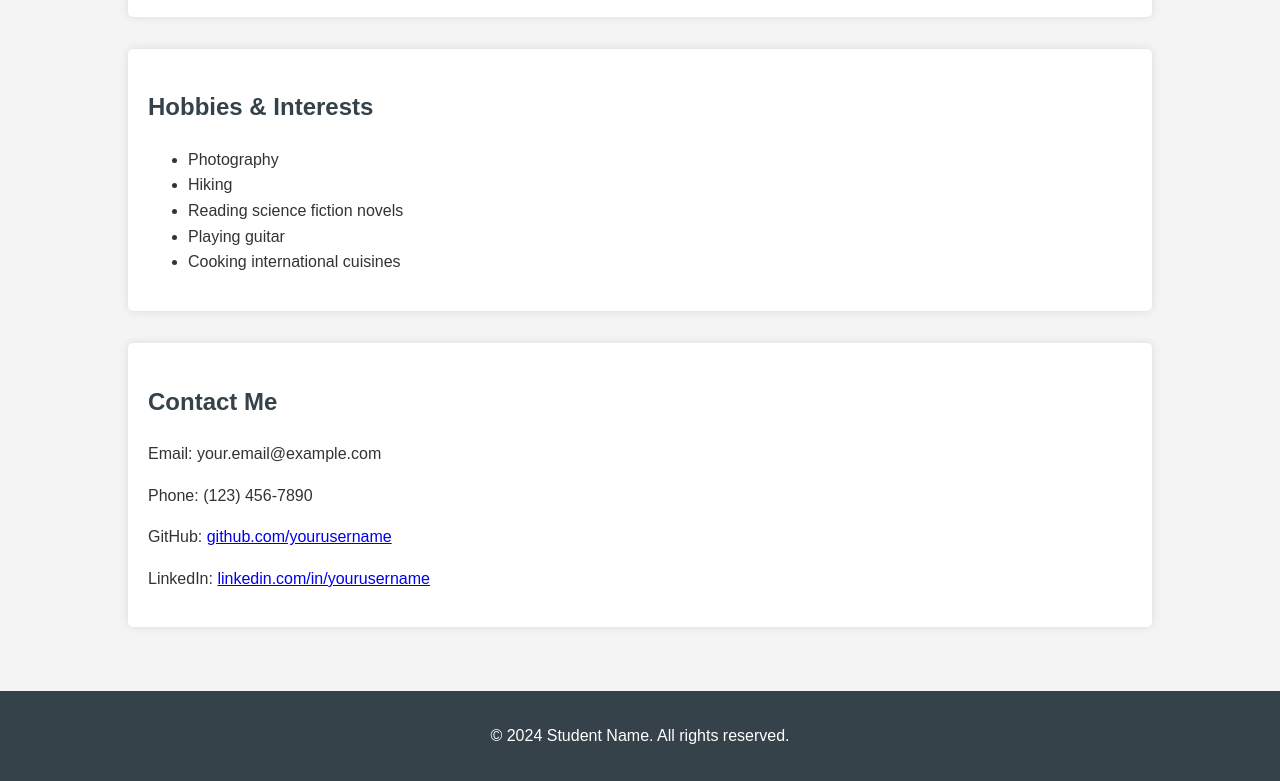
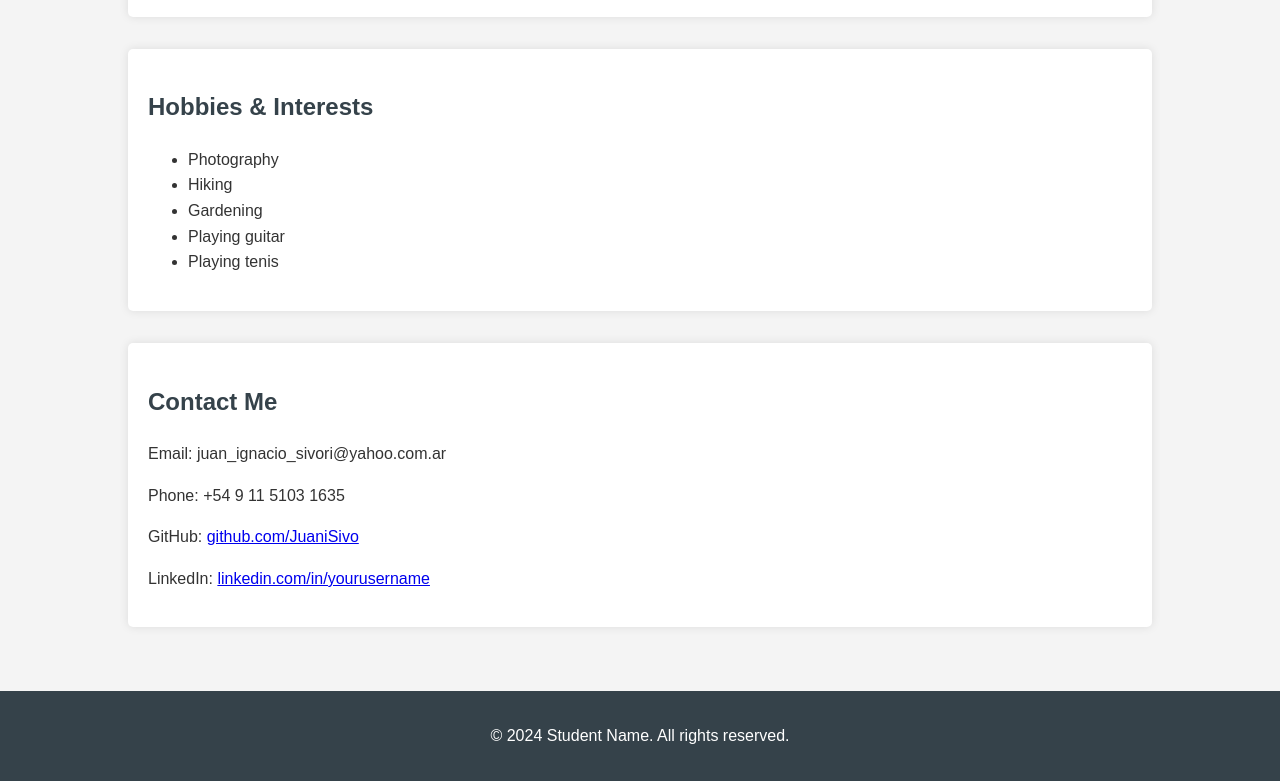
Before and after one commit to JuaniSivo/JuaniSivo.github.io, a plain HTML site: page index.html in a window 1280 px wide. Shown: the part 1557-2338 px from the top of the page. Drawn offline with Linux system fonts and the light colour scheme.

Commit message:
update information

```diff
--- a/index.html
+++ b/index.html
@@ -70,7 +70,7 @@
 </head>
 <body>
     <header>
-        <h1>Student Name</h1>
+        <h1>Juan Ignacio Sivori</h1>
         <p>Web Developer | Designer | Creative Thinker</p>
     </header>
 
@@ -134,17 +134,17 @@
             <ul>
                 <li>Photography</li>
                 <li>Hiking</li>
-                <li>Reading science fiction novels</li>
+                <li>Gardening</li>
                 <li>Playing guitar</li>
-                <li>Cooking international cuisines</li>
+                <li>Playing tenis</li>
             </ul>
         </section>
 
         <section id="contact">
             <h2>Contact Me</h2>
-            <p>Email: your.email@example.com</p>
-            <p>Phone: (123) 456-7890</p>
-            <p>GitHub: <a href="https://github.com/yourusername">github.com/yourusername</a></p>
+            <p>Email: juan_ignacio_sivori@yahoo.com.ar</p>
+            <p>Phone: +54 9 11 5103 1635</p>
+            <p>GitHub: <a href="https://github.com/JuaniSivo">github.com/JuaniSivo</a></p>
             <p>LinkedIn: <a href="https://linkedin.com/in/yourusername">linkedin.com/in/yourusername</a></p>
         </section>
     </div>
```
